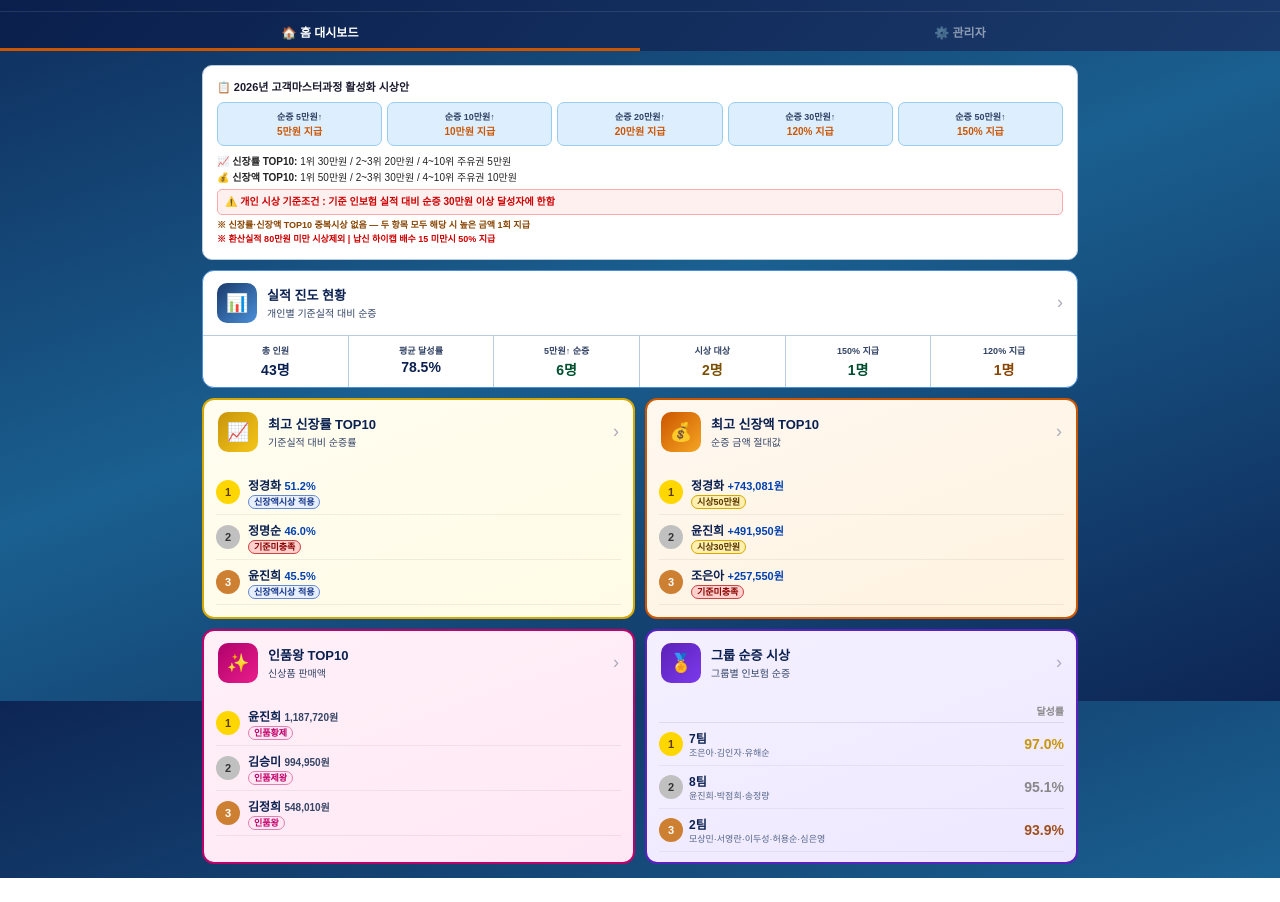
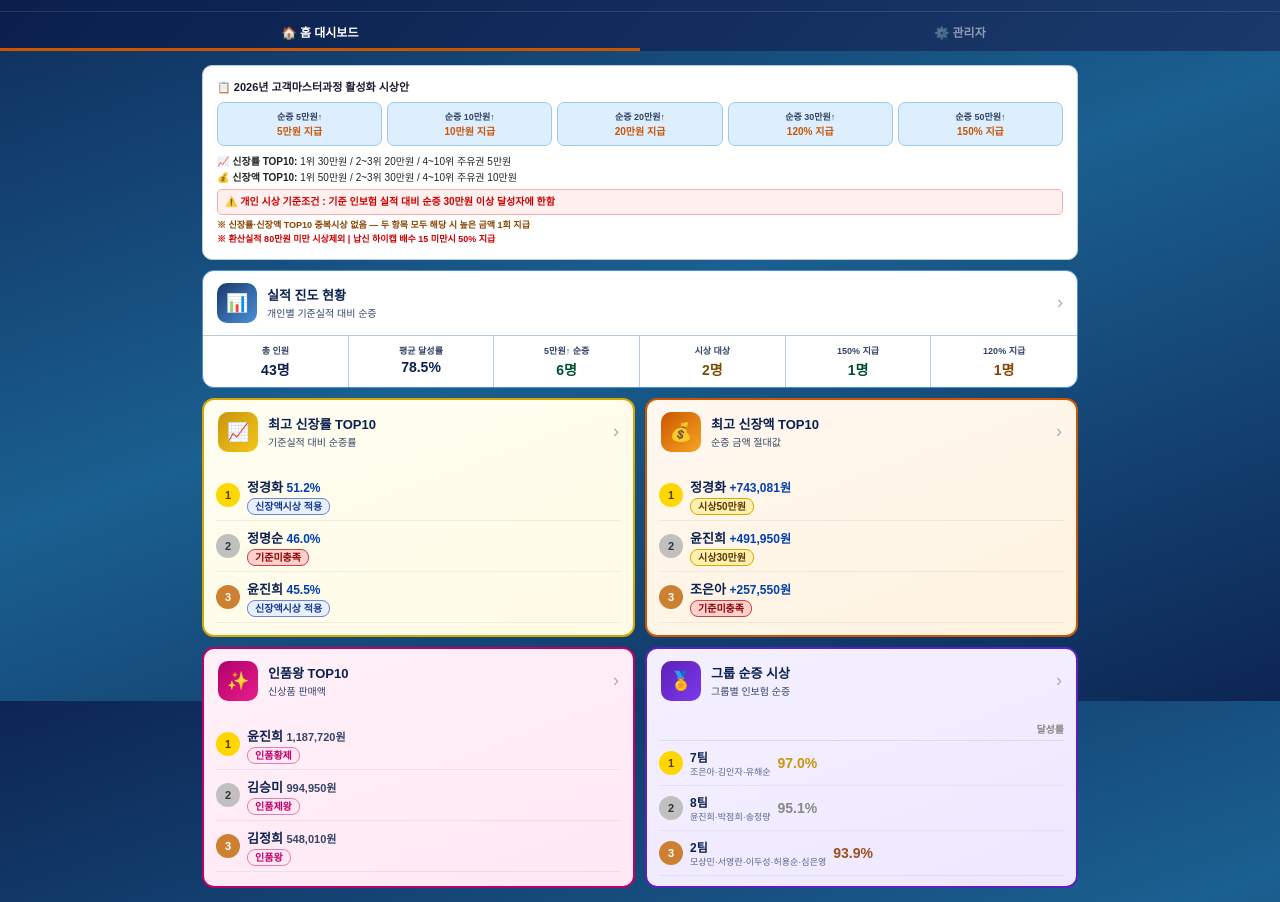
Before and after one commit to hdjinsung-hue/long, a plain HTML site: page index.html in a window 1280 px wide. Shown: the part 99-1001 px from the top of the page. Before the commit the page ends 977 px from the top, so only its background shows below. Drawn offline with Linux system fonts and the light colour scheme.

Commit message:
Add files via upload

```diff
--- a/index.html
+++ b/index.html
@@ -773,7 +773,7 @@ function renderHomeGrp(){
   var lbl='<div style="text-align:right;font-size:10px;font-weight:700;color:#888;padding:2px 0 4px;border-bottom:1px solid rgba(0,0,0,.08);">달성률</div>';
   var rows=ranked.slice(0,3).map(function(r,k){
     var mN=r.members.map(function(m){return m.name;}).join('·');
-    return '<div style="display:grid;grid-template-columns:24px 1fr auto;align-items:center;gap:6px;padding:6px 0;border-bottom:1px solid rgba(0,0,0,.05);">'
+    return '<div style="display:flex;align-items:center;gap:7px;padding:7px 0;border-bottom:1px solid rgba(0,0,0,.05);">'
       +'<span class="mn '+mc2[k]+'">'+(k+1)+'</span>'
       +'<div><div style="font-size:12px;font-weight:900;color:#0a2050;">'+r.id+'팀</div>'
       +'<div style="font-size:9px;color:#556688;overflow:hidden;text-overflow:ellipsis;white-space:nowrap;">'+mN+'</div></div>'
@@ -817,14 +817,14 @@ function renderAll(){
     if(d[11]<300000){aw='기준미충족';st='mb-r';}
     else if(dualIds.has(d[3])){aw='신장액시상 적용';st='mb-b';}
     else{const ek=rEffMap[d[3]];aw=ek!==undefined?rPrize(ek):'-';st='mb-g';}
-    return `<div style="display:grid;grid-template-columns:26px 1fr auto;align-items:center;gap:6px;padding:6px 0;border-bottom:1px solid rgba(0,0,0,.06);"><span class="mn ${mc(k)}">${k+1}</span><div style="min-width:0;"><div style="font-size:12px;font-weight:900;color:#0a2050;white-space:nowrap;overflow:hidden;text-overflow:ellipsis;">${d[5]}&nbsp;<span style="font-size:11px;color:#0040b0;">${gr}%</span></div><div style="margin-top:1px;"><span class="mbadge ${st}" style="font-size:9px;padding:1px 5px;">${aw}</span></div></div></div>`;
+    return `<div style="display:flex;align-items:center;gap:7px;padding:7px 0;border-bottom:1px solid rgba(0,0,0,.06);"><span class="mn ${mc(k)}">${k+1}</span><div style="flex:1;min-width:0;"><div style="font-size:13px;font-weight:900;color:#0a2050;">${d[5]}&nbsp;<span style="font-size:12px;font-weight:700;color:#0040b0;">${gr}%</span></div><div style="margin-top:2px;"><span class="mbadge ${st}" style="font-size:10px;">${aw}</span></div></div></div>`;
   }).join('');
   document.getElementById('home-amt').innerHTML=byAmt.slice(0,3).map(({d},k)=>{
     const aw=d[11]>=300000?aPrize(k):'기준미충족';const st=d[11]>=300000?'mb-g':'mb-r';
-    return `<div style="display:grid;grid-template-columns:26px 1fr auto;align-items:center;gap:6px;padding:6px 0;border-bottom:1px solid rgba(0,0,0,.06);"><span class="mn ${mc(k)}">${k+1}</span><div style="min-width:0;"><div style="font-size:12px;font-weight:900;color:#0a2050;white-space:nowrap;overflow:hidden;text-overflow:ellipsis;">${d[5]}&nbsp;<span style="font-size:11px;color:#0040b0;">+${Nf(d[11])}원</span></div><div style="margin-top:1px;"><span class="mbadge ${st}" style="font-size:9px;padding:1px 5px;">${aw}</span></div></div></div>`;
+    return `<div style="display:flex;align-items:center;gap:7px;padding:7px 0;border-bottom:1px solid rgba(0,0,0,.06);"><span class="mn ${mc(k)}">${k+1}</span><div style="flex:1;min-width:0;"><div style="font-size:13px;font-weight:900;color:#0a2050;">${d[5]}&nbsp;<span style="font-size:12px;font-weight:700;color:#0040b0;">+${Nf(d[11])}원</span></div><div style="margin-top:2px;"><span class="mbadge ${st}" style="font-size:10px;">${aw}</span></div></div></div>`;
   }).join('');
   document.getElementById('home-ipum').innerHTML=ipumTop.length>0
-    ?ipumTop.slice(0,3).map(({d},k)=>{const grade=['인품황제','인품제왕','인품왕'][k];return `<div style="display:grid;grid-template-columns:26px 1fr auto;align-items:center;gap:6px;padding:6px 0;border-bottom:1px solid rgba(0,0,0,.06);"><span class="mn ${mc(k)}">${k+1}</span><div style="min-width:0;"><div style="font-size:12px;font-weight:900;color:#0a2050;white-space:nowrap;overflow:hidden;text-overflow:ellipsis;">${d[5]}&nbsp;<span style="font-size:10px;color:#334466;">${Nf(d[13])}원</span></div><div style="margin-top:1px;"><span class="mbadge mb-p" style="font-size:9px;padding:1px 5px;">${grade}</span></div></div></div>`;}).join('')
+    ?ipumTop.slice(0,3).map(({d},k)=>{const grade=['인품황제','인품제왕','인품왕'][k];return `<div style="display:flex;align-items:center;gap:7px;padding:7px 0;border-bottom:1px solid rgba(0,0,0,.06);"><span class="mn ${mc(k)}">${k+1}</span><div style="flex:1;min-width:0;"><div style="font-size:13px;font-weight:900;color:#0a2050;">${d[5]}&nbsp;<span style="font-size:11px;font-weight:600;color:#334466;">${Nf(d[13])}원</span></div><div style="margin-top:2px;"><span class="mbadge mb-p" style="font-size:10px;">${grade}</span></div></div></div>`;}).join('')
     :'<div style="padding:14px 0;text-align:center;color:#aaa;font-size:10px;">관리자에서 입력하세요</div>';
   renderHomeGrp();
   // KPI
```
